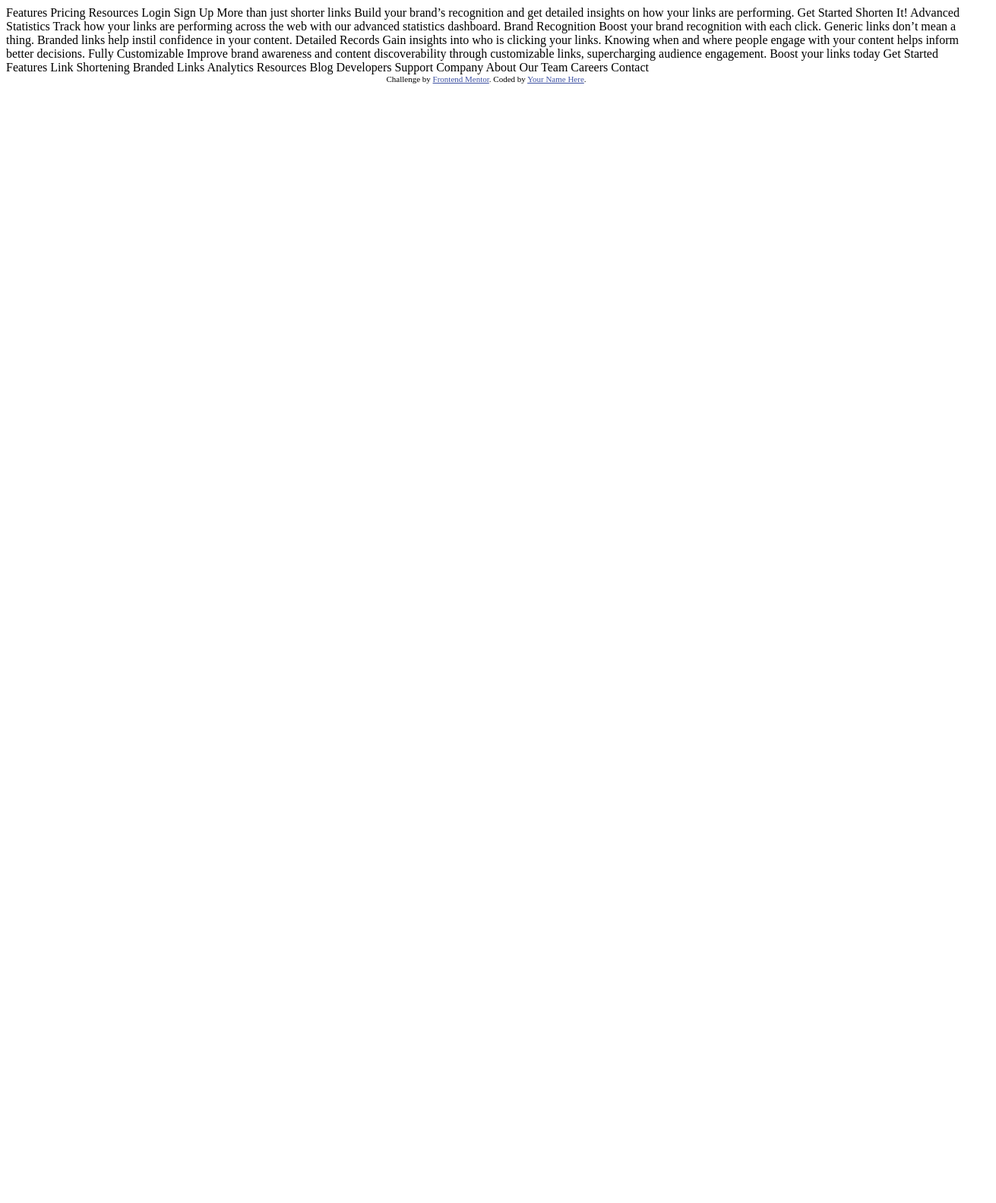
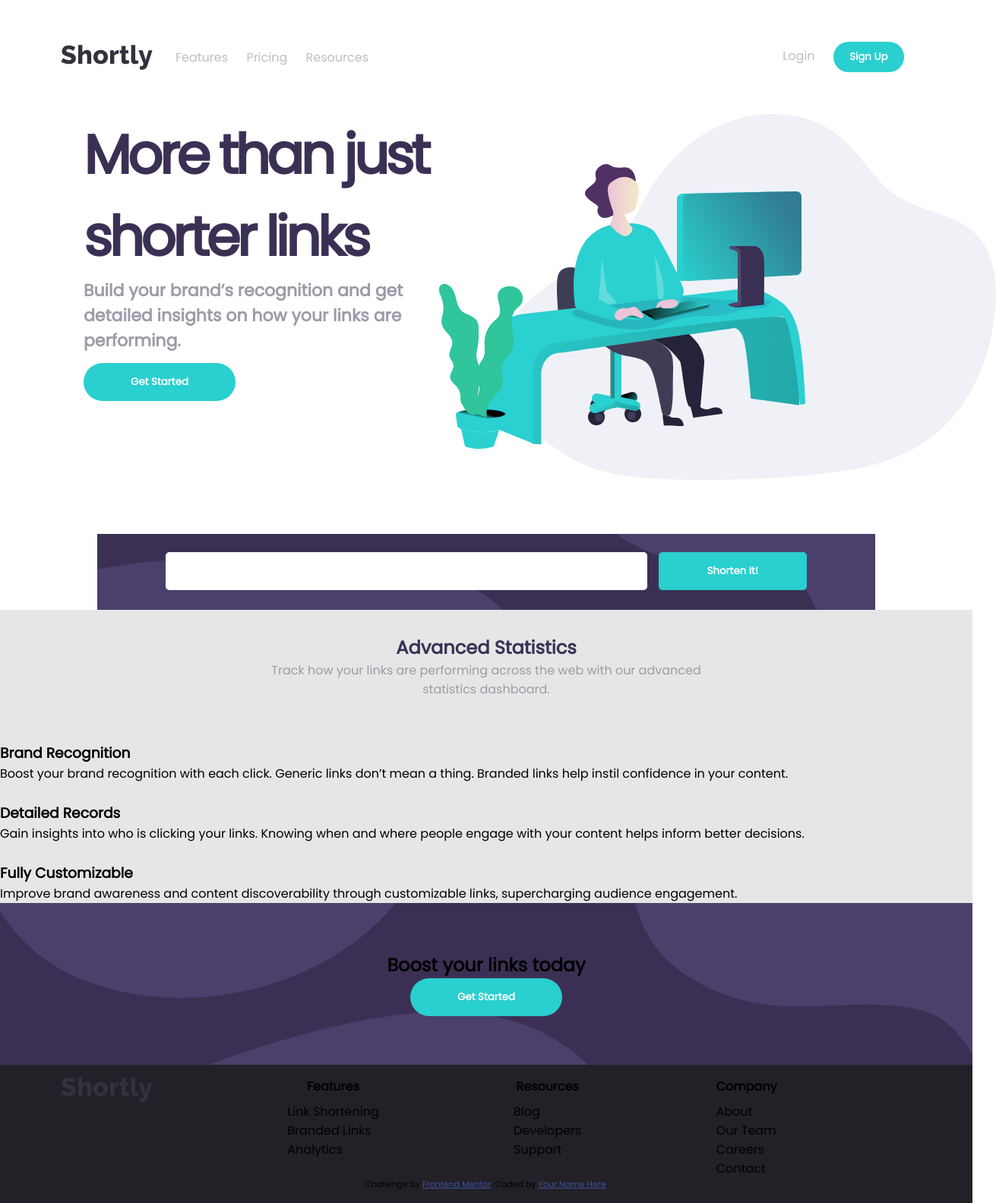
Before and after one commit to zahidi14/URL-Shortening-API, a plain HTML site: page index.html in a window 1280 px wide. Shown: the whole page at 76% size, 1311 px wide, since content can reach past the window. Before the commit the page ends 800 px from the top, so only its background shows below. Drawn offline with Linux system fonts and the light colour scheme.

Commit message:
desktop style update

```diff
--- a/index.html
+++ b/index.html
@@ -5,7 +5,7 @@
   <meta name="viewport" content="width=device-width, initial-scale=1.0"> <!-- displays site properly based on user's device -->
 
   <link rel="icon" type="image/png" sizes="32x32" href="./images/favicon-32x32.png">
-
+  <link rel="stylesheet" href="style.css">
   <title>Frontend Mentor | Shortly URL shortening API Challenge</title>
 
   <!-- Feel free to remove these styles or customise in your own stylesheet 👍 -->
@@ -15,69 +15,138 @@
   </style>
 </head>
 <body>
+  <header>
+    <nav>
+      <div class="logo"><img src="images/logo.svg" alt=""></div>
+      <div class="resp-icon"></div>
+      <ul>
+        <li><a href="">Features</a> </li>
+        <li><a href="">Pricing</a> </li>
+        <li><a href="">Resources</a> </li>
+      </ul>
+      <ul class="right">
+        <li><a href="">Login</a> </li>
+        <li><button>Sign Up</button> </li>
+      </ul>
+    </nav>
+    <div class="head">
+        <div class="head-img"><img src="images/illustration-working.svg" alt=""></div>
+      <div class="head-desc">
+          <h1>More than just shorter links</h1>
+          <p>Build your brand’s recognition and get detailed insights
+            on how your links are performing.</p>
+          <button>Get Started</button>
+      </div>
 
-  Features
-  Pricing
-  Resources
+    </div>
+  </header>
 
-  Login
-  Sign Up
+   <section id="main">
+      <div class="form">
+          <form action="">
+              <input type="text" >
+              <button>Shorten It!</button>
+            </form>
+       </div>
 
-  More than just shorter links
 
-  Build your brand’s recognition and get detailed insights
-  on how your links are performing.
+   </section>
+   <section id="card">
+      <div class="content">
+          <div class="header">
+              <h2>Advanced Statistics</h2>
+              <p>Track how your links are performing across the web with our
+                  advanced statistics dashboard.</p>
+          </div>
+          <div class="card-cont">
+            <div class="card">
+              <img src="" alt="">
+              <h3>Brand Recognition</h3>
+              <p>
+                  Boost your brand recognition with each click. Generic links don’t
+                  mean a thing. Branded links help instil confidence in your content.
+                </p>
+            </div>
+            <div class="card">
+                <img src="" alt="">
+                <h3>Detailed Records</h3>
+                <p>
+                    Gain insights into who is clicking your links. Knowing when and where
+                    people engage with your content helps inform better decisions.
+                  </p>
+            </div>
+            <div class="card">
+                  <img src="" alt="">
+                  <h3>Fully Customizable</h3>
+                  <p>
+                      Improve brand awareness and content discoverability through customizable
+                      links, supercharging audience engagement.
+                    </p>
+            </div>
+          </div>
+      </div>
+   </section>
+   <section id="bottom">
+    <h2>Boost your links today</h2>
+    <button>Get Started</button>
+   </section>
+   <footer>
+    <div class="cont">
+      <div class="logo"><img src="images/logo.svg" alt=""></div>
+      <div class="col">
+        <h4>Features</h4>
+        <ul>
+          <li>Link Shortening</li>
+          <li>Branded Links</li>
+          <li> Analytics</li>
+        </ul>
+      </div>
+      <div class=col>
+      <h4>Resources</h4>
+        <ul>
+          <li>Blog</li>
+          <li>Developers</li>
+          <li>Support</li>
+        </ul>
+      </div>
+      <div class="col">
+        <h4>Company</h4>
+        <ul>
+          <li>About</li>
+          <li>Our Team</li>
+          <li>Careers</li>
+          <li>Contact</li>
+        </ul>
 
-  Get Started
+      </div>
+      <div class="social">
 
-  Shorten It!
+      </div>
+    </div>
+    <div class="attribution">
+        Challenge by <a href="https://www.frontendmentor.io?ref=challenge" target="_blank">Frontend Mentor</a>.
+        Coded by <a href="#">Your Name Here</a>.
+      </div>
+   </footer>
 
-  Advanced Statistics
 
-  Track how your links are performing across the web with our
-  advanced statistics dashboard.
 
-  Brand Recognition
 
-  Boost your brand recognition with each click. Generic links don’t
-  mean a thing. Branded links help instil confidence in your content.
 
-  Detailed Records
 
-  Gain insights into who is clicking your links. Knowing when and where
-  people engage with your content helps inform better decisions.
 
-  Fully Customizable
 
-  Improve brand awareness and content discoverability through customizable
-  links, supercharging audience engagement.
 
-  Boost your links today
 
-  Get Started
 
-  Features
 
-  Link Shortening
-  Branded Links
-  Analytics
 
-  Resources
 
-  Blog
-  Developers
-  Support
 
-  Company
 
-  About
-  Our Team
-  Careers
-  Contact
 
-  <div class="attribution">
-    Challenge by <a href="https://www.frontendmentor.io?ref=challenge" target="_blank">Frontend Mentor</a>.
-    Coded by <a href="#">Your Name Here</a>.
-  </div>
+
+
+
 </body>
 </html>
--- /dev/null
+++ b/style.less
@@ -0,0 +1,222 @@
+// Primary
+
+@Cyan: hsl(180, 66%, 49%);
+@DarkViolet: hsl(257, 27%, 26%);
+
+// Secondary
+
+@Red: hsl(0, 87%, 67%);
+
+// Neutral
+
+@Gray: hsl(0, 0%, 75%);
+@GrayBack: hsl(0, 0%, 90%);
+@GrayishViolet: hsl(257, 7%, 63%);
+@VeryDarkBlue: hsl(255, 11%, 22%);
+@VeryDarkViolet: hsl(260, 8%, 14%);
+@cyanHover: hsl(180, 66%, 80%);
+@import url('https://fonts.googleapis.com/css?family=Poppins&display=swap');
+*{
+    margin:0;
+    padding: 0;
+    box-sizing: border-box;
+    border:0;
+    font-family: 'Poppins', sans-serif;
+    scroll-behavior: smooth;
+
+}
+button{
+    width: 200px;
+    height: 50px;
+    border-radius: 30px;
+    background-color: @Cyan;
+    color: #fff;
+    font-weight: bold;
+}
+button:hover{
+    background-color: @cyanHover;
+}
+
+h1{
+    color:@DarkViolet;
+    font-size: 72px;
+    font-weight: 900;
+    letter-spacing: -0.06em
+}
+.header{
+    display: block;
+    text-align: center;
+    padding: 2em 25%;
+    h2{
+        color: @DarkViolet;
+        font-weight: 900;
+    }
+    p{
+        color: @GrayishViolet;
+    }
+}
+
+
+header{
+    display: block;
+    padding-bottom: 7em;
+    nav{
+        width: 100%;
+        display: flex;
+        font-weight: 600;
+        .logo{
+            margin: 0 20px -8px 0;
+        }
+        .resp-icon{}
+        ul{
+            list-style: none;
+            text-transform: capitalize;
+            li{
+                a{
+                    text-decoration: none;
+                    color: @Gray;
+                    font-weight:500;
+                }
+                a:hover{
+                    color: @VeryDarkViolet;
+                }
+                button{
+                    width: 7em;
+                    height: 3em;
+                }
+            }
+        }
+    }
+    .head{
+        display: flex;
+        width: 100%;
+        color: @GrayishViolet;
+        font-size: 22px;
+        font-weight: 600;
+    }
+}
+section{width: 100%}
+#main{
+    form{
+        width: 80%;
+        height: 100px;
+        padding: 1.5em;
+        margin: -50px auto 0 auto;
+        background-image: url(images/bg-shorten-desktop.svg);
+        background-color: @DarkViolet;
+        text-align: center;
+
+        input[type=text], button{
+            align-self: center;
+        }
+        input[type=text]{
+            width:65%;
+            height: 50px;
+            border-radius: 5px;
+            margin-right: 10px;
+        }
+        button{
+            width: 20%;
+            border-radius: 5px;
+        }
+    }
+ }
+ #card{
+     .content{
+         background-color: @GrayBack;
+     }
+ }
+
+
+#bottom{
+    background-image: url(images/bg-boost-desktop.svg);
+    background-color: @DarkViolet;
+    padding: 4em;
+    text-align: center;
+}
+footer{
+    background-color: @VeryDarkViolet;
+    ul{
+        list-style: none;
+        text-transform: capitalize;
+        li{
+            a{
+                text-decoration: none;
+                color: @Gray;
+                font-weight:500;
+            }
+            a:hover{
+                color: @VeryDarkViolet;
+            }
+            button{
+                width: 7em;
+                height: 3em;
+            }
+        }
+    }
+}
+
+@media only screen and(min-width: 800px){
+    header{
+
+        nav{
+            display: flex;
+            width: 100%;
+            height: 150px;
+            align-items: center;
+            padding: 2em 5em;
+            .logo,ul li{
+                align-self:center;
+            }
+            .resp-icon{
+                display: none;
+            }
+            ul{
+
+                li{
+                    display: inline-block;
+                    padding: 0 10px;
+                }
+            }
+
+            .right{
+                margin-left: auto;
+            }
+        }
+        .head{
+            justify-content: space-between;
+            padding-left: 5em;
+            .head-desc{
+                order:1;
+                min-width: 40%;
+                button{
+                    margin-top: 1em;
+                }
+            }
+            .head-img{
+                order:2;
+
+            }
+        }
+    }
+
+
+
+    footer{
+        display: block;
+        padding: 1em 5em;
+        .cont{
+            width: 100%;
+            display: flex;
+            justify-content: space-between;
+
+            .col{
+                text-align: center;
+                ul{
+                    text-align: left;
+                    margin-top: .5em;
+                }
+            }
+        }
+    }
+}
```
Also changed, not shown: style.css (added).
